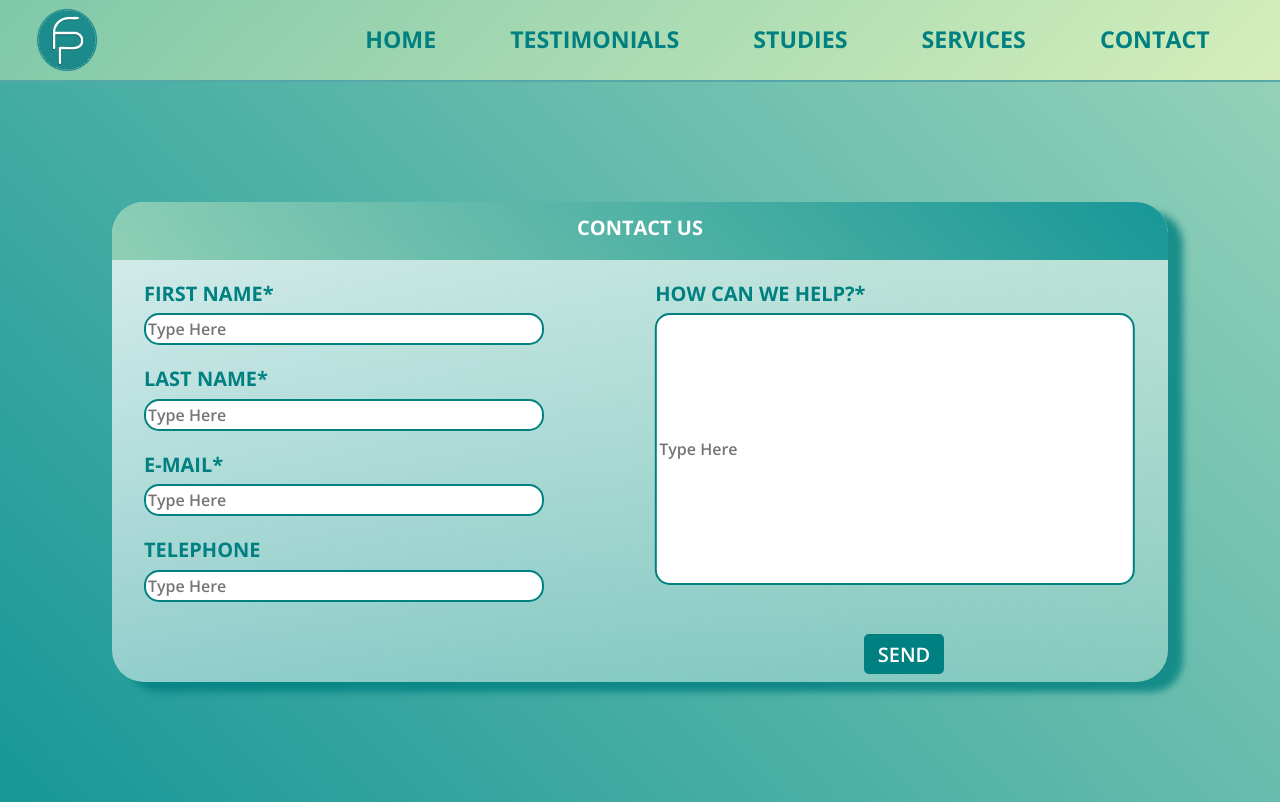
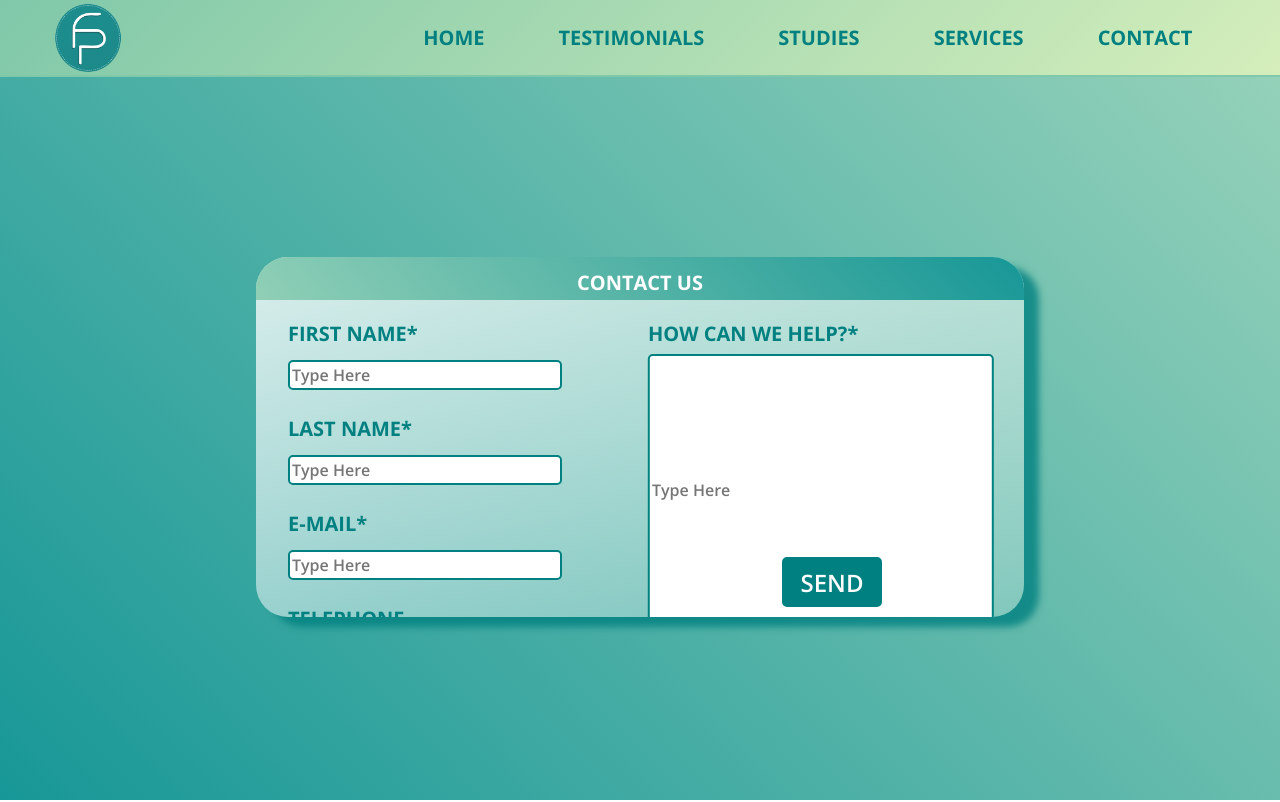
Before and after one commit to PredaFilip123/website, a plain HTML site: page contact.html in a window 1280 px wide. Drawn offline with nearby package versions, Linux system fonts and the light colour scheme; files whose address does not match are found by name.

Commit message:
Update contactStyle.css

```diff
--- a/contactStyle.css
+++ b/contactStyle.css
@@ -124,15 +124,18 @@ table {
   border-spacing: 0;
 }
 
-body
-{
-    background-image: linear-gradient(46deg, rgba(23, 151, 151,1), rgba(127, 200, 169, 0.8));
+body {
+  background-image: linear-gradient(
+    46deg,
+    rgba(23, 151, 151, 1),
+    rgba(127, 200, 169, 0.8)
+  );
 }
 
 .logoFP {
   display: block;
-    width: 4rem;
-    height: 4rem;
+  width: 70px;
+  height: 70px;
   background-repeat: no-repeat;
   background-size: cover;
   background-position: center;
@@ -145,18 +148,17 @@ body
 }
 
 .navbar {
-    height: 10vh;
+  height: 75px;
   display: flex;
   justify-content: space-around;
   align-items: center;
   background-image: linear-gradient(-45deg, #d5eebb, #7fc8a9);
-    border-bottom: 2px solid rgb(86, 167, 167);
+  border-bottom: 2px solid #7fc8a9;
 }
-
 
 .navbar-text ul {
   list-style: none;
-    margin-left:10rem;
+  margin-left: 10rem;
 }
 
 nav ul li {
@@ -169,7 +171,7 @@ body
   color: teal;
   font-family: "Open Sans", sans-serif;
   font-weight: 700;
-    font-size: 1.45rem;
+  font-size: 20px;
   position: relative;
   text-transform: uppercase;
 }
@@ -193,16 +195,14 @@ body
   width: 100%;
 }
 
-  .container
-  {
-    height: 90vh;
+.container {
+  height: 90%;
   display: flex;
   justify-content: center;
   align-items: center;
 }
 
-#contactForm p
-  {
+#contactForm p {
   display: inline-block;
   margin-top: 1.5rem;
   color: teal;
@@ -212,29 +212,34 @@ body
   text-transform: uppercase;
 }
 
-  #contactForm div
-  {
+#contactForm div {
   margin-left: 5rem;
 }
 
-#contactForm
-  {
-      height: 60vh;
-      width: 70vw;
+#contactForm {
+  height: 50%;
+  width: 60%;
   display: flex;
   justify-content: center;
   align-items: flex-end;
   position: relative;
   border-radius: 2rem;
   background: white;
-      background: linear-gradient(to right bottom, rgba(255,255,255,0.8), rgba(255,255,255,0.2));
+  background: linear-gradient(
+    to right bottom,
+    rgba(255, 255, 255, 0.8),
+    rgba(255, 255, 255, 0.2)
+  );
   overflow: hidden;
-      box-shadow: 15px 10px 7.5px rgba(0, 128, 128,0.80);
+  box-shadow: 15px 10px 7.5px rgba(0, 128, 128, 0.8);
 }
 
-#contactUs
-  {
-    background-image: linear-gradient(45deg, rgba(127, 200, 169, 0.8), rgba(23, 151, 151,1));
+#contactUs {
+  background-image: linear-gradient(
+    45deg,
+    rgba(127, 200, 169, 0.8),
+    rgba(23, 151, 151, 1)
+  );
   position: absolute;
   width: 100%;
   height: 12%;
@@ -243,110 +248,98 @@ body
   text-align: center;
   font-family: "Open Sans", sans-serif;
   font-size: 1.5rem;
-      color:rgba(255, 255, 255, 0.9);
+  color: rgba(255, 255, 255, 0.9);
   text-transform: uppercase;
   font-weight: 600;
 }
 
-  #contactUs p
-  {
+#contactUs p {
   color: white;
   transform: translateY(-0.5rem);
 }
 
-  .personalInfo
-  {
+.personalInfo {
   width: 50%;
   height: 88%;
 }
 
-  .personalInfo div
-  {
+.personalInfo div {
   transform: translateX(-3rem);
 }
 
-  .personalInfo input
-  {
-    margin-top: 0.60rem;
+.personalInfo input {
+  margin-bottom: 0.3rem;
+  margin-top: 1rem;
 }
 
-  .yourMessage
-  {
+.yourMessage {
   display: flex;
   flex-direction: column;
-    justify-content:space-between;
+  justify-content: space-between;
   align-items: center;
   width: 50%;
   height: 88%;
   padding-bottom: 1rem;
 }
 
-  .yourMessage input
-  {
-    margin-top: 0.60rem;
+.yourMessage input {
+  margin-top: 0.6rem;
 }
 
-  #contactForm input
-  {
-      border-radius: 15px;
-      border:2px solid teal;
-      height: 2rem;
+#contactForm input {
+  border-radius: 5px;
+  border: 2px solid teal;
+  height: 30px;
   display: block;
-      width: 25rem;
+  width: 90%;
 }
 
-  #contactForm .message input
-  {
+#contactForm .message input {
   height: 17rem;
-    width: 30rem;
+  width: 100%;
   margin-bottom: 1rem;
 }
 
-  .message
-  {
+.message {
   width: 90%;
   height: 85%;
   padding-left: 1rem;
   transform: translate(-3.7rem, 1rem);
 }
 
-  .yourMessage button
-  {
+.yourMessage button {
   position: absolute;
-    bottom: 0.5rem;
+  bottom: 10px;
   text-transform: uppercase;
   background-color: none;
   margin-left: auto;
   margin-right: auto;
-    margin-top: 3px;
-    height: 2.5rem;
-    width: 5rem;
+  height: 50px;
+  width: 100px;
   text-align: center;
   background-color: teal;
   color: white;
   border: 2px solid teal;
   border-radius: 5px;
   font-family: "Open Sans", sans-serif;
-      font-size: 1.25rem;
+  font-size: 1.5rem;
   font-weight: 600;
-      padding: 1px 2px 1px 2px;
+  padding: 2px 6px 2px 6px;
 }
 
-  .yourMessage button:hover
-{
+.yourMessage button:hover {
   filter: drop-shadow(0px 0px 4px white);
   cursor: pointer;
 }
 
-input[type=text]
-{
+input[type="text"] {
   font-family: "Open Sans", sans-serif;
   font-size: 1rem;
   font-weight: 600;
 }
 
-input[type=text]:hover,input[type=text]:focus
-{
+input[type="text"]:hover,
+input[type="text"]:focus {
   background-color: rgb(189, 228, 212);
   outline: none;
 }
```
Lines whose indentation alone changed are shown as unchanged.
